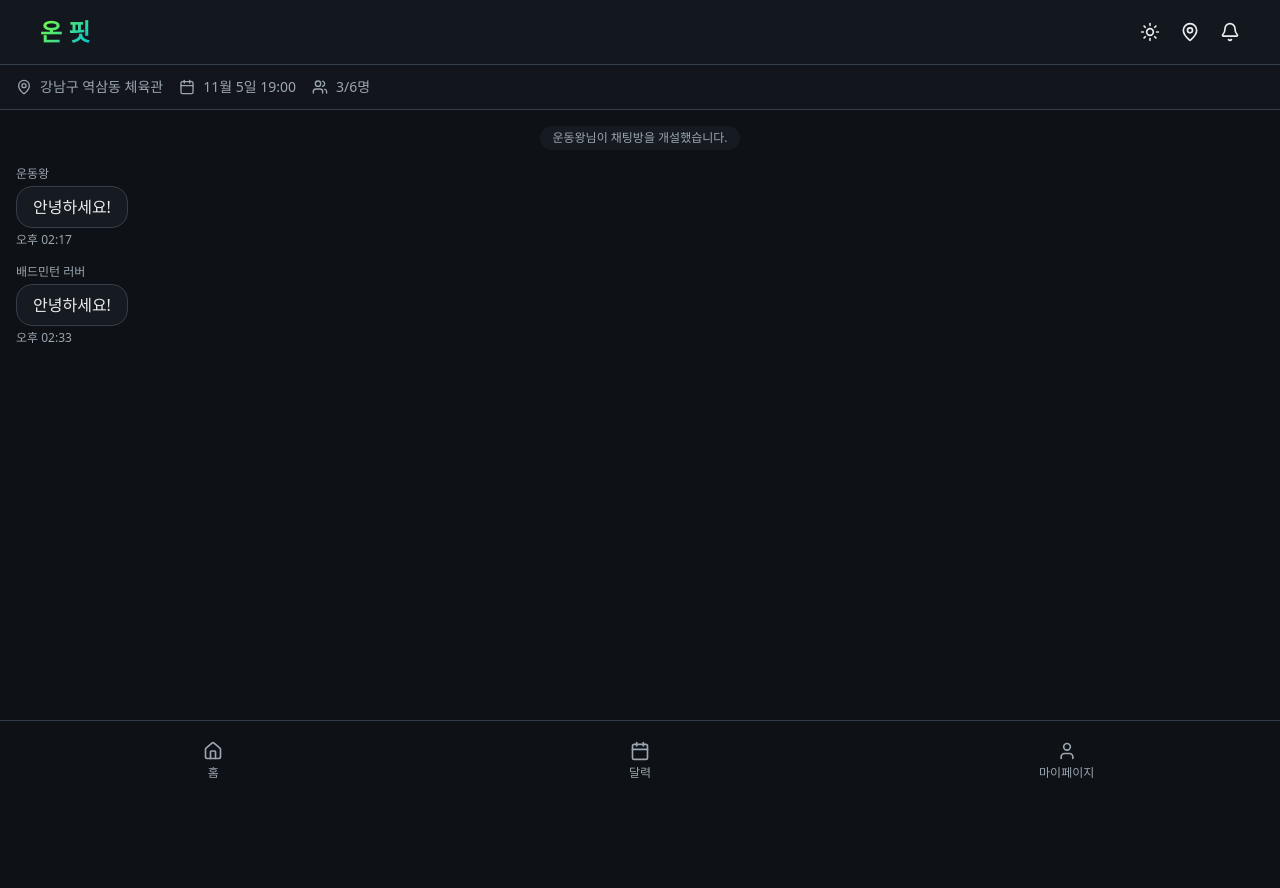
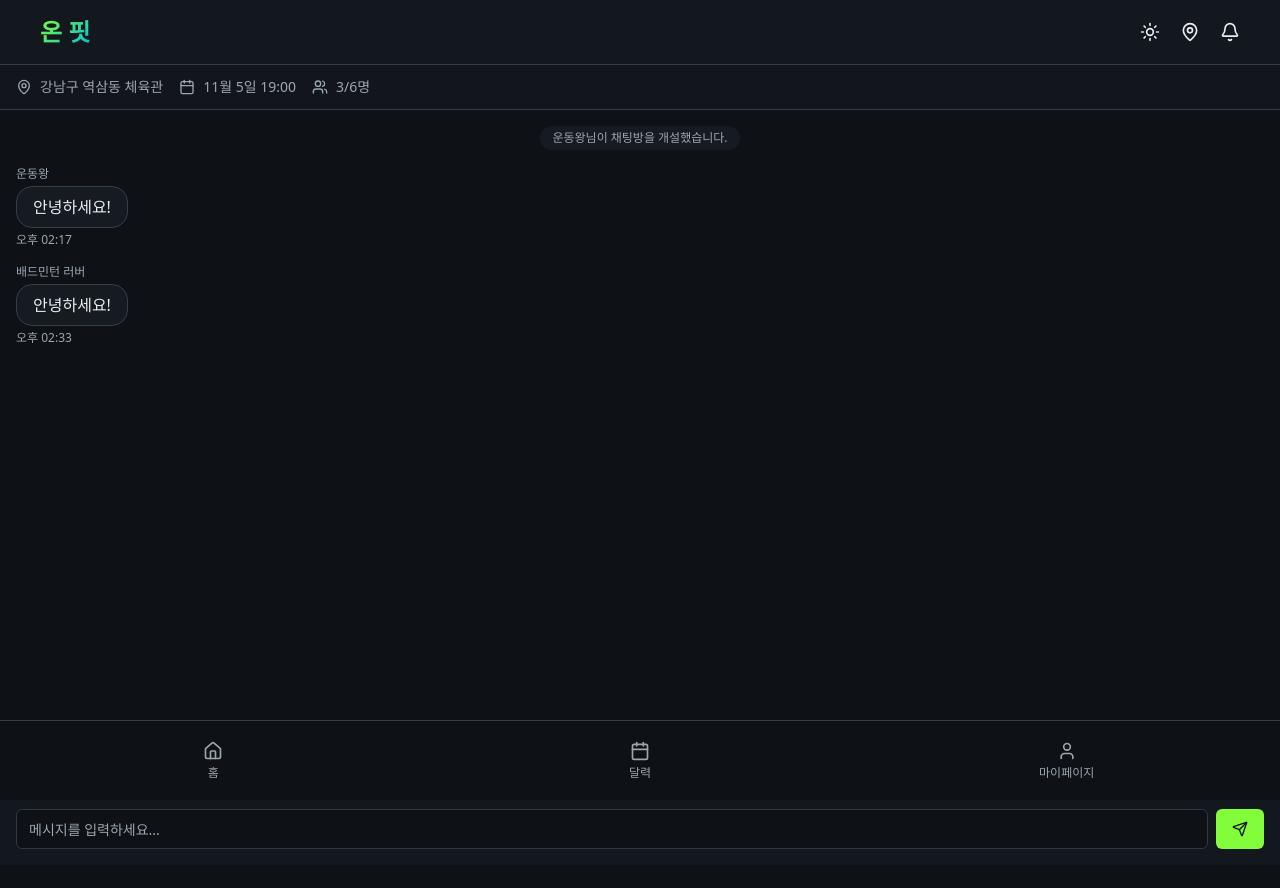
Before and after one commit to shinhaeng1204/on-fit, a Next.js app in the folder on-fit-next/: page /chat in a window 1280 px wide. Shown: the top 888 px of the page. Before the commit the page ends 800 px from the top, so only its background shows below. Built offline with nearby package versions, Linux system fonts and the light colour scheme.

Commit message:
feat : 채팅 입력창 UI/UX 제작

```diff
--- a/on-fit-next/src/app/(main)/chat/page.tsx
+++ b/on-fit-next/src/app/(main)/chat/page.tsx
@@ -1,9 +1,11 @@
 import {Card, CardContent, CardHeader} from "@/components/common/Card";
-import {Calendar, MapPin, Users} from "lucide-react";
+import {Calendar, MapPin, Send, Users} from "lucide-react";
+import {Input} from "@/components/common/Input";
+import {Button} from "@/components/common/Button";
 
 export default function Page () {
   return (
-    <main>
+    <main className="flex flex-col h-screen">
       {/* 채팅방 정보 */}
       <div className="bg-card/50 border-b border-border">
         <div className="container mx-auto px-4 py-3 flex flex-wrap gap-4 text-sm">
@@ -49,6 +51,13 @@ export default function Page () {
           </div>
         </div>
       </div>
+      {/* 채팅 입력 폼 */}
+      <div className="border-t border-border bg-card/80 backdrop-blur-sm container mx-auto px-4 py-4">
+        <form action="" className="flex gap-2">
+          <Input type="text" placeholder="메시지를 입력하세요..."/>
+          <Button><Send className="h-4 w-4" /></Button>
+        </form>
+      </div>
     </main>
   )
 }
```
